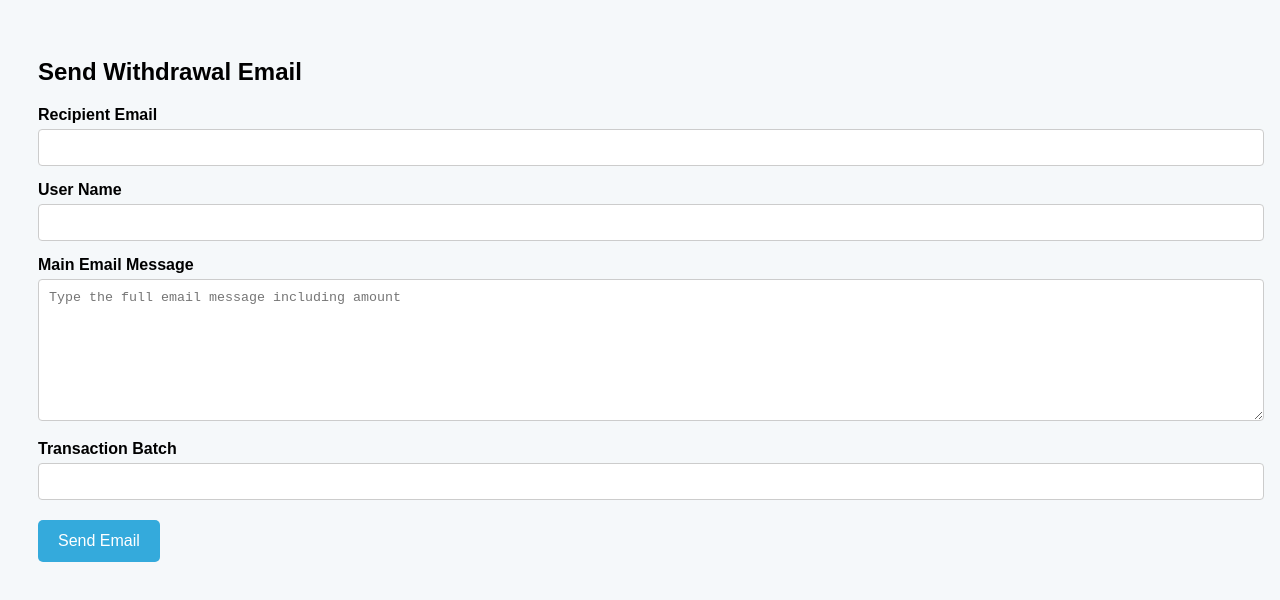
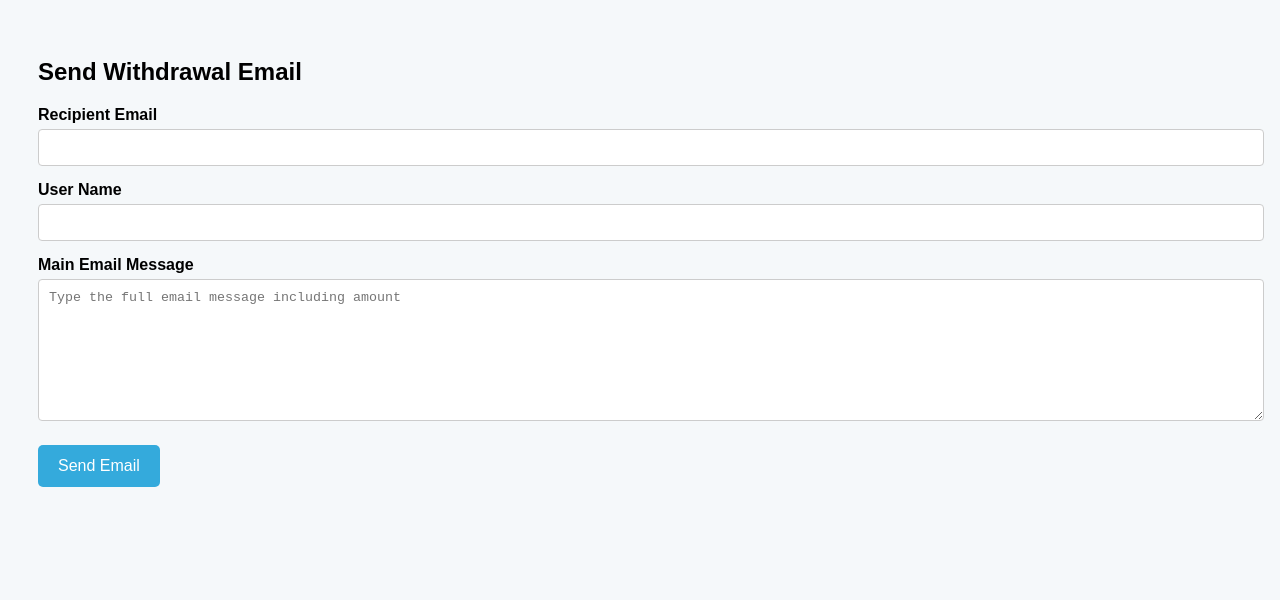
Before and after one commit to Josephvic278/Mm, a plain HTML site: page index.html in a window 1280 px wide. Drawn offline with nearby package versions, Linux system fonts and the light colour scheme.

Commit message:
Update index.html

```diff
--- a/index.html
+++ b/index.html
@@ -93,9 +93,6 @@ cursor:pointer;
 <label>Main Email Message</label>
 <textarea id="email_body" placeholder="Type the full email message including amount"></textarea>
 
-<label>Transaction Batch</label>
-<input type="text" id="batch">
-
 <button onclick="sendEmail()">Send Email</button>
 
 </body>
```
